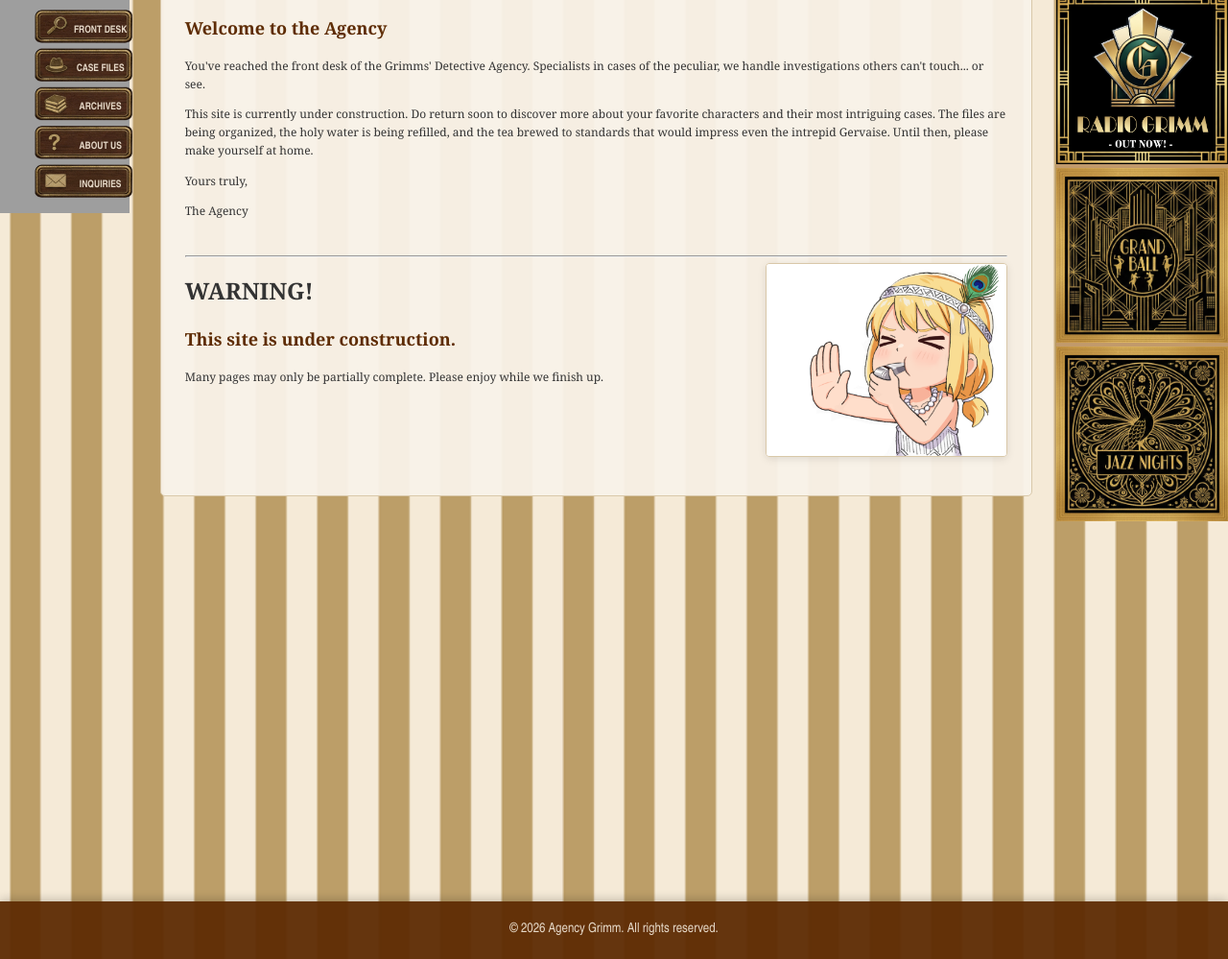
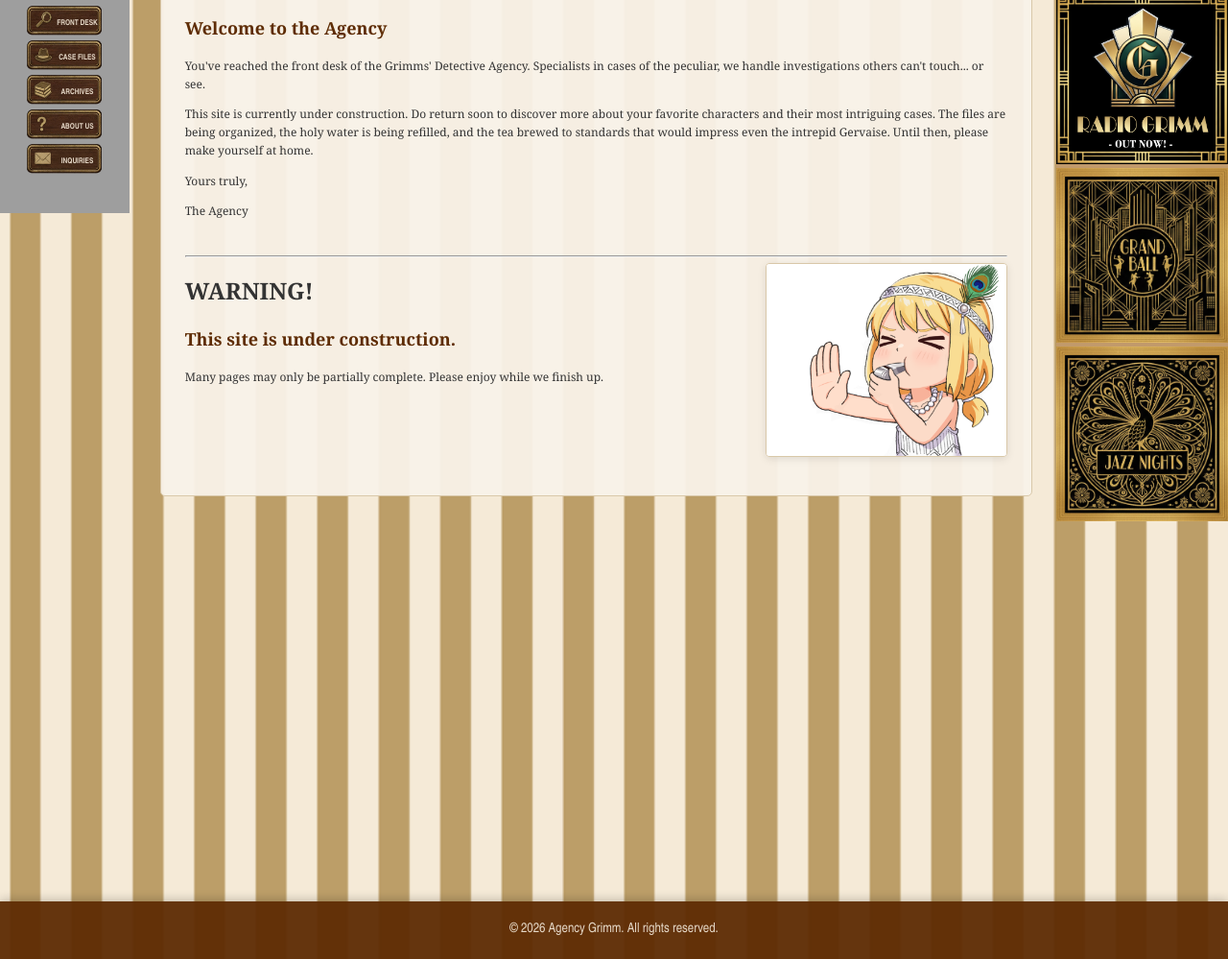
Before and after one commit to johnhopes-collab/grimmsdetectiveagency, a Jekyll site: the page built from index.html, in a window 1280 px wide. Shown: the part 692-1691 px from the top of the page at 96% size. Built offline with Jekyll 4.4.1, drawn with Linux system fonts in a browser that asks for light colours; grey boxes are pictures that could not be loaded.

Commit message:
Update style.scss

```diff
--- a/assets/css/style.scss
+++ b/assets/css/style.scss
@@ -99,17 +99,15 @@ body {
 .sidebar-buttons {
     padding: 8px;
     box-sizing: border-box;
-    transform: scale(1.3);
-    transform-origin: top left; /* Scale from top-left corner */
 }
 
 
 .sidebar-button {
     display: block;
     width: 89%;
-    height: 30px; /* Fixed height for button */
-    padding: 6px 0;
-    margin-bottom: 4px;
+    height: 39; /* Fixed height for button */
+    padding: 8px 0;
+    margin-bottom: 5px;
     margin-left: auto;
     margin-right: auto;
     background-color: transparent; /* Remove background color */
@@ -137,7 +135,7 @@ body {
 .button-inquiries {background-image: url('{{ site.baseurl }}/assets/images/sidebarL/Lbutton_mail.png');}
 
 .button-icon {
-    height: 20px; /* Adjust based on your icon size */
+    height: 26px; /* Adjust based on your icon size */
     width: 80%;
     margin-right: 5px;
 }
```
